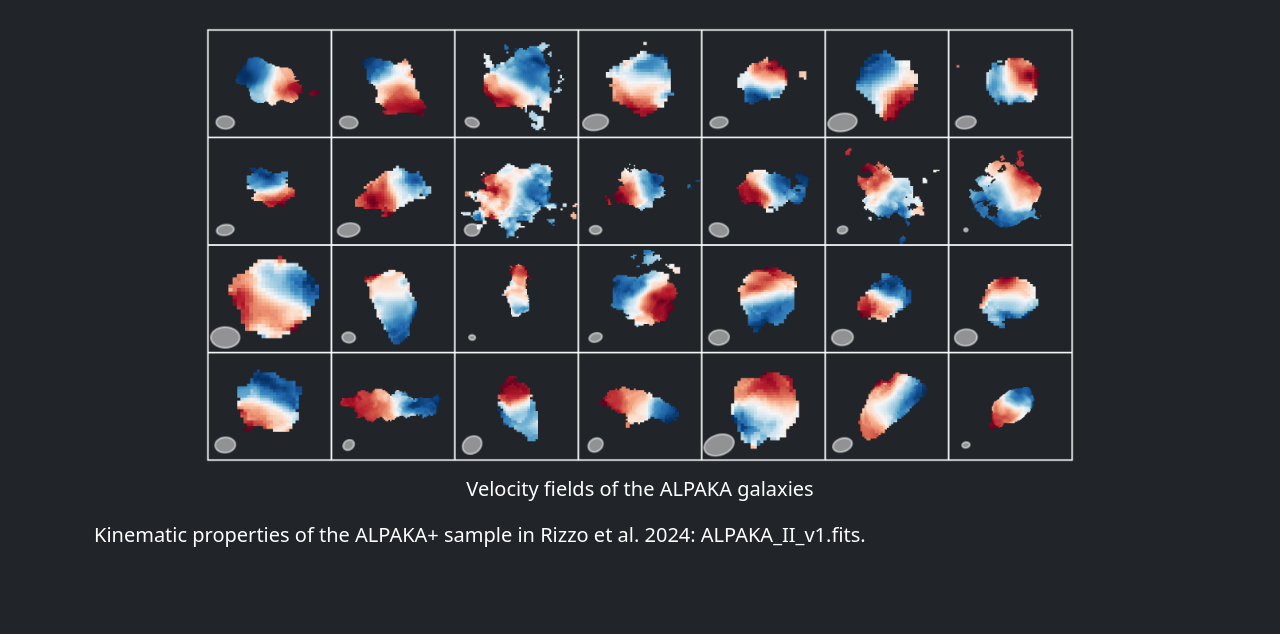
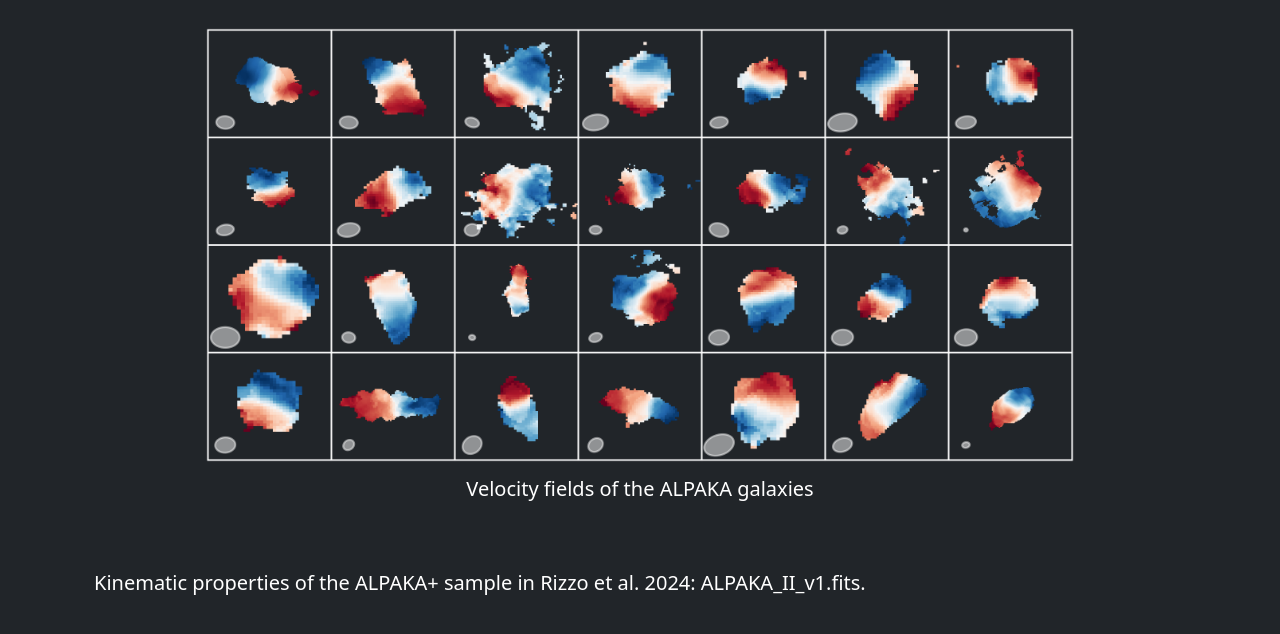
Before and after one commit to alpaka-survey/alpaka-survey.github.io, a plain HTML site: page data.html in a window 1280 px wide. Shown: the part 64-698 px from the top of the page. Drawn offline with nearby package versions, Linux system fonts and the light colour scheme; some icons are missing.

Commit message:
Update data.html

```diff
--- a/data.html
+++ b/data.html
@@ -47,7 +47,7 @@
       </div>
     <div class="row align-content-end justify-content-left">
       <div class="col bg-transparent" align="left">
-        <p class="lead">Kinematic properties of the ALPAKA+ sample in Rizzo et al. 2024: <a href="https://github.com/alpaka-survey/alpaka-survey.github.io/blob/main/assets/ALPAKA_II_v1.fits">ALPAKA_II_v1.fits.</a></p>
+        <p class="lead" style="margin-top: 3rem;">Kinematic properties of the ALPAKA+ sample in Rizzo et al. 2024: <a href="https://github.com/alpaka-survey/alpaka-survey.github.io/blob/main/assets/ALPAKA_II_v1.fits">ALPAKA_II_v1.fits.</a></p>
       </div>
     </div>
   </div>
```
